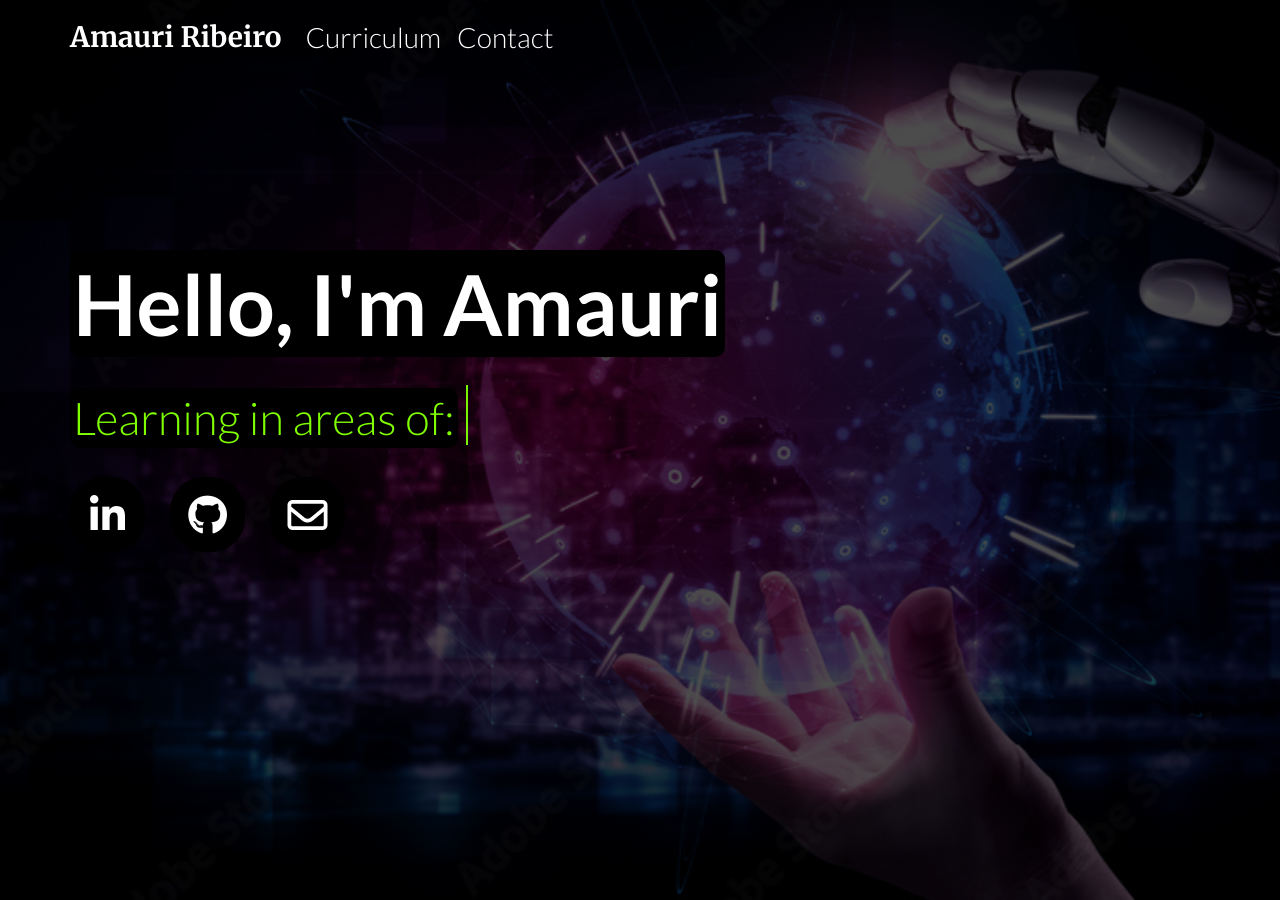
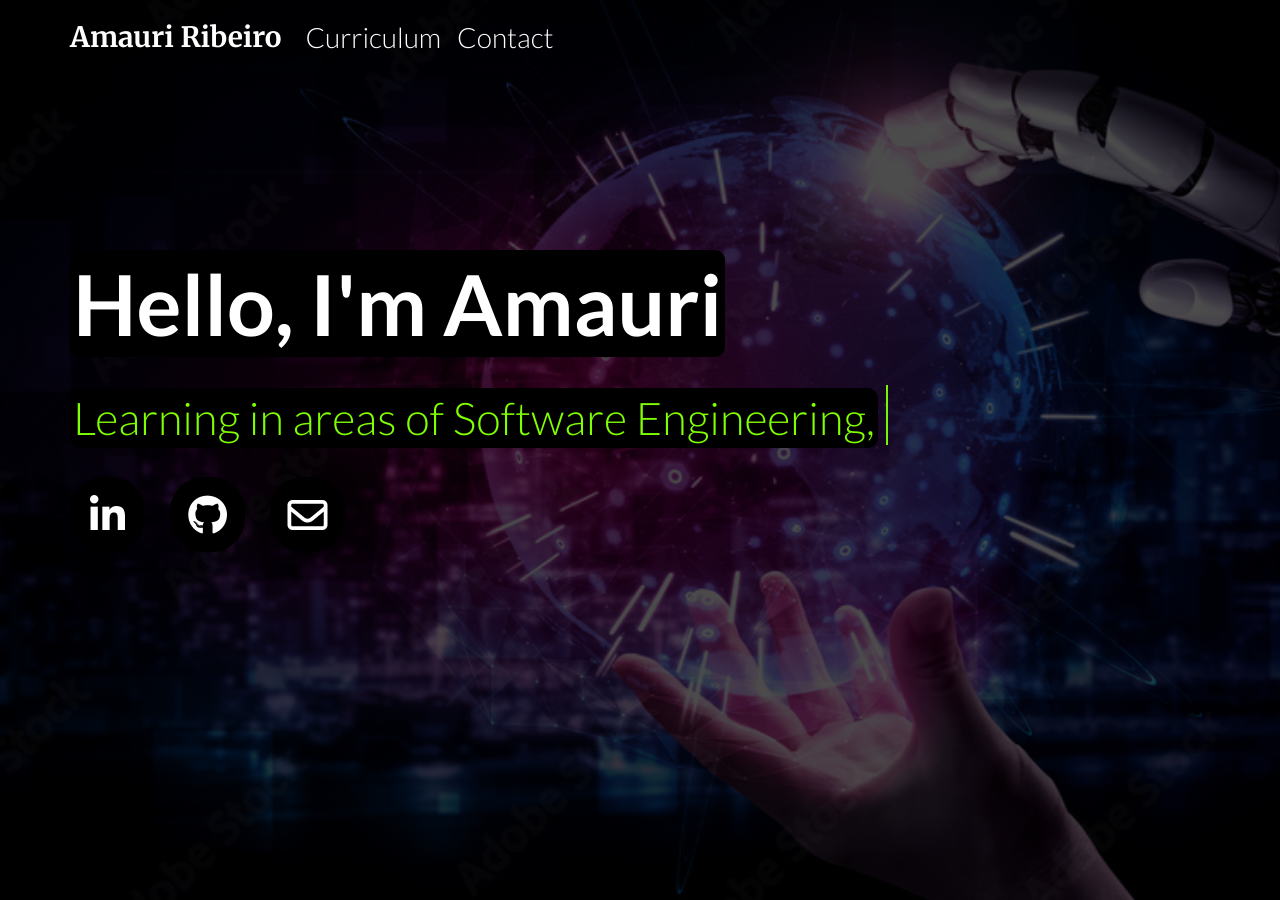
Before and after one commit to Ribeirosk8/ribeirosk8.github.io, a Jekyll site: the page built from index.html, in a window 1280 px wide. Built offline with Jekyll 4.4.1, drawn with Linux system fonts in a browser that asks for light colours; nearby versions of some CDN libraries.

Commit message:
Update index.html

```diff
--- a/index.html
+++ b/index.html
@@ -74,19 +74,17 @@ layout: default
 }
 
 @keyframes palavras {
-    0%,20%{
-        content: "💡I am an Undergraduate Senior Software Engineering student (2025)";
+    0%,25%{
+        content: "Undergraduate Software Engineering (2025)";
     }
-    21%,40%{
-        content: "Learning in areas of:";
+    26%,50%{
+        content: "Learning in areas of Software Engineering,";
     }
-    41%,60%{
-        content: "Software Engineering";
-    }
-    61%,80%{
+
+    51%,75%{
         content: "Cybersecurity and Data Science.";
     }
-    81%,100%{
+    76%,100%{
         content: "🔭 I am currently open for internship.";
     }
 
```
